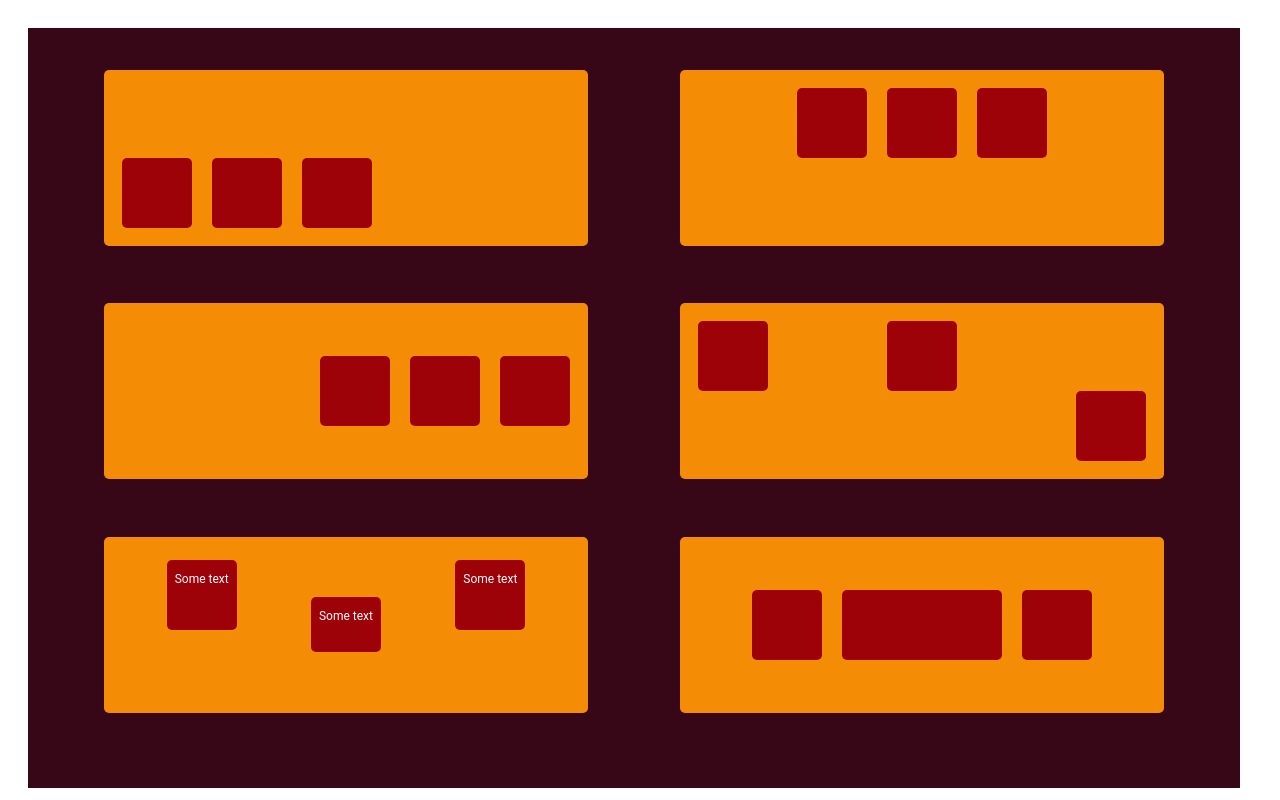
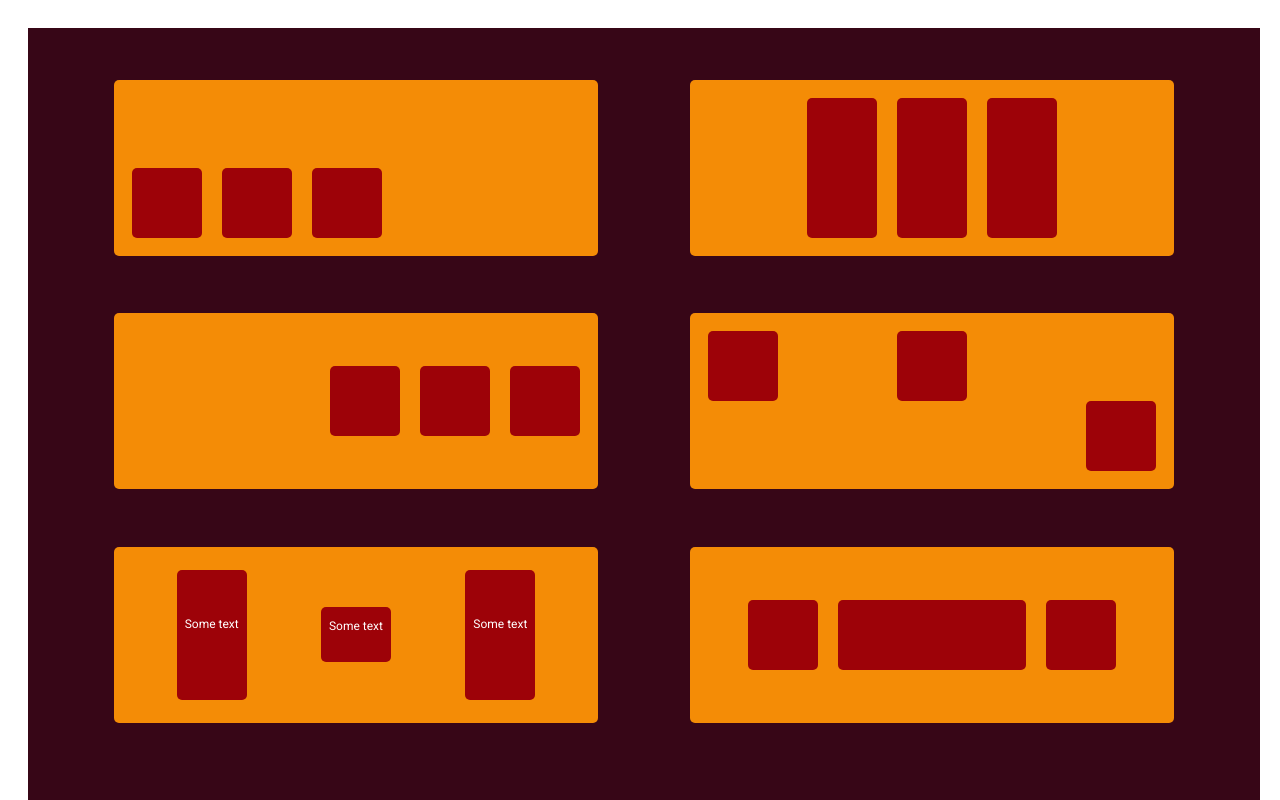
Before and after one commit to HildebrandAsa/flexbox-practice, a plain HTML site: page index.html in a window 1280 px wide. Shown: the top 800 px of the page. Drawn offline with Linux system fonts and the light colour scheme.

Commit message:
Managed to make squares in card two and five to strech with height

```diff
--- a/index.html
+++ b/index.html
@@ -5,6 +5,7 @@
   <meta http-equiv="X-UA-Compatible" content="IE=edge">
   <meta name="viewport" content="width=device-width, initial-scale=1.0">
   <link rel="stylesheet" href="styles/index.css">
+  <link href="https://fonts.googleapis.com/css2?family=Roboto&display=swap" rel="stylesheet">
   <title>Flexbox-practice</title>
 </head>
 <body>
@@ -16,9 +17,9 @@
         <div class="square"></div>
       </div>
       <div class="card card__second">
-          <div class="square"></div>
-          <div class="square"></div>
-          <div class="square"></div>
+        <div class="square square--one"></div>
+        <div class="square square--one"></div>
+        <div class="square square--one"></div>
       </div>
       <div class="card card__third">
         <div class="square"></div>
@@ -28,17 +29,17 @@
       <div class="card card__fourth">
         <div class="square"></div>
         <div class="square"></div>
-          <div class="square square--one"></div>
+        <div class="square square--two"></div>
       </div>
       <div class="card card__fifth">
-          <div class="square square--two"><p>Some text</p></div>
         <div class="square square--three"><p>Some text</p></div>
-          <div class="square square--two"><p>Some text</p></div>
+        <div class="square square--four"><p>Some text</p></div>
+        <div class="square square--three"><p>Some text</p></div>
       </div>
       <div class="card card__sixth">
-          <div class="square"></div>
-          <div class="square square--four"></div>
-          <div class="square"></div>
+        <div class="square square--five"></div>
+        <div class="square square--seven"></div>
+        <div class="square square--six"></div>
       </div>
     </section>
 
--- a/styles/index.css
+++ b/styles/index.css
@@ -3,6 +3,8 @@
   flex-direction: column;
   align-content: center;
 }
+
+/* Styling for the block with squares: */
 
 .block-container {
   background-color: #370617;
@@ -12,7 +14,7 @@
   display: flex;
   flex-wrap: wrap;
   justify-content: space-around;
-  padding: 30px;
+  padding: 40px;
 }
 
 .card {
@@ -31,6 +33,7 @@
 
 .card__second {
   justify-content: center;
+  align-content: stretch;
 }
 
 .card__third {
@@ -45,6 +48,7 @@
 .card__fifth {
   justify-content: space-around;
   align-items: center;
+  align-content: stretch;
 }
 
 .card__sixth {
@@ -71,35 +75,47 @@ p {
 }
 
 .square--one {
-  align-self: flex-end;
+  align-content: stretch;
+  height: auto;
 }
 
 .square--two {
-  align-self: flex-start;
-  justify-content: center;
-  align-items: stretch;
-  margin: 15px 45px;
+  align-self: flex-end;
 }
 
 .square--three {
   justify-content: center;
+  align-self: stretch;
+  height: auto;
+  margin: 15px 45px;
+  padding-top: 35px;
+}
+
+.square--four {
+  justify-content: center;
   height: 55px;
 }
 
-.square--four {
-  padding: 0 45px 0 45px;
+.square--five {
+  margin-left: 50px;
 }
 
-.square--five {
+.square--six {
+  margin-right: 50px;
+}
+
+.square--seven {
   flex-grow: 1;
 }
+
+/* Styling for the block with circles: */
 
 .block-container--two {
   background-color: #FAA307;
   display: flex;
   flex-wrap: wrap;
   justify-content: flex-start;
-  align-content: center;
+  align-items: center;
 }
 
 .block {
```
Lines whose indentation alone changed are shown as unchanged.
